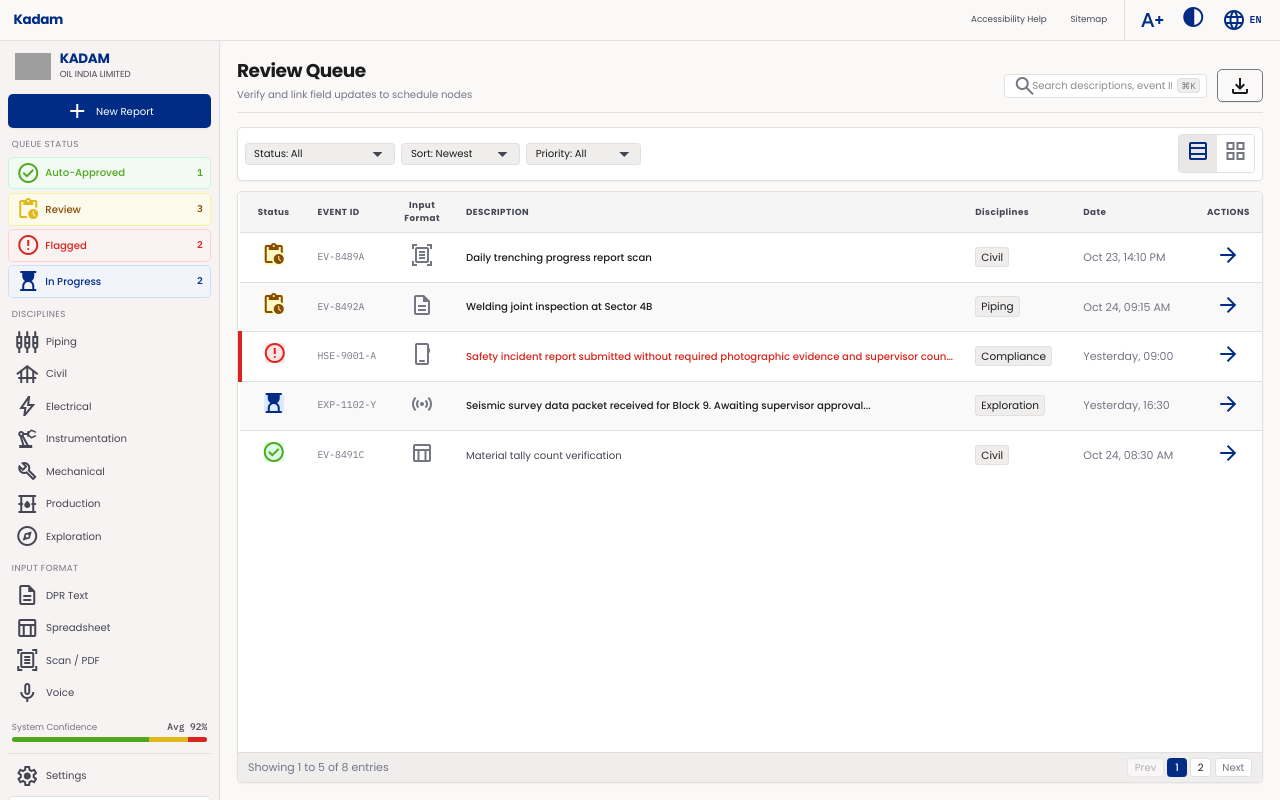
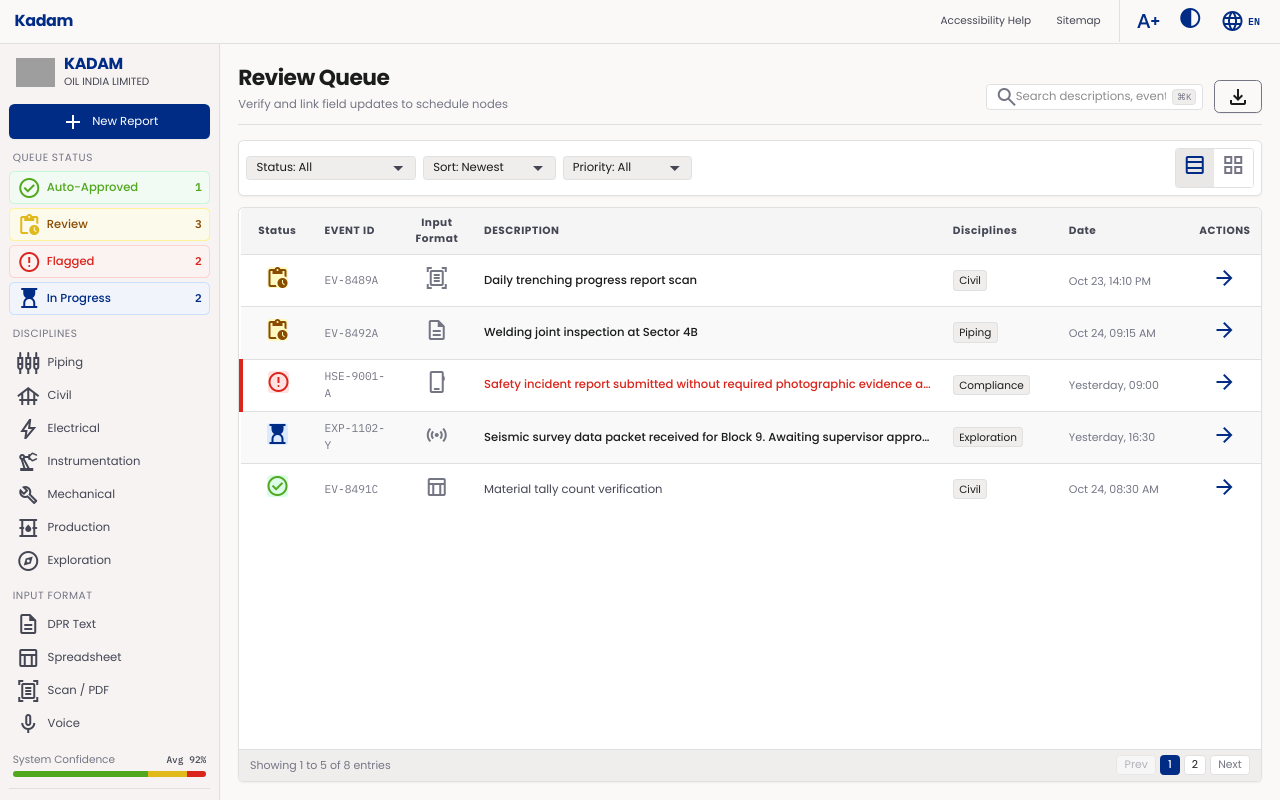
Before and after one commit to Sanjay-AI-ML/sih26122, a React (Vite) app in the folder apps/review-console/: page / in a window 1280 px wide. Built offline with nearby package versions, Linux system fonts and the light colour scheme; grey boxes are pictures that could not be loaded.

Commit message:
style: scale up all text sizes and base html font sizes to optimize Poppins typography spacing and Devanagari clarity

```diff
--- a/apps/review-console/src/index.css
+++ b/apps/review-console/src/index.css
@@ -65,14 +65,14 @@
   --font-body-md: "Poppins", sans-serif;
   --font-body-sm: "Poppins", sans-serif;
 
-  --text-h1: 1.375rem;
-  --text-h2: 1.175rem;
-  --text-h3: 1rem;
-  --text-body-lg: 0.9rem;
-  --text-body-md: 0.8125rem;
-  --text-body-sm: 0.75rem;
-  --text-technical-data: 0.725rem;
-  --text-label-caps: 0.65rem;
+  --text-h1: 1.5rem;
+  --text-h2: 1.3rem;
+  --text-h3: 1.1rem;
+  --text-body-lg: 0.975rem;
+  --text-body-md: 0.875rem;
+  --text-body-sm: 0.8rem;
+  --text-technical-data: 0.775rem;
+  --text-label-caps: 0.725rem;
 
   --spacing-sidebar-width: 220px;
   --spacing-section-margin: 16px;
@@ -83,19 +83,19 @@
 
 /* Base custom styles */
 html {
-  font-size: 13.5px;
+  font-size: 14.5px;
   -webkit-text-size-adjust: 100%;
 }
 
 @media (min-width: 1536px) {
   html {
-    font-size: 14px;
+    font-size: 15.5px;
   }
 }
 
 @media (max-width: 1024px) {
   html {
-    font-size: 13px;
+    font-size: 13.5px;
   }
 }
 
```
